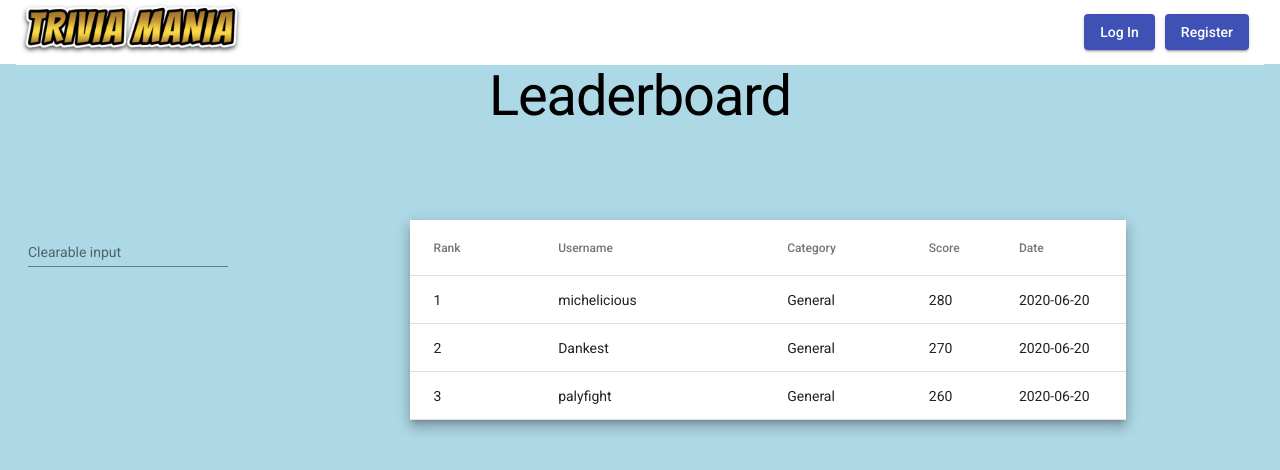
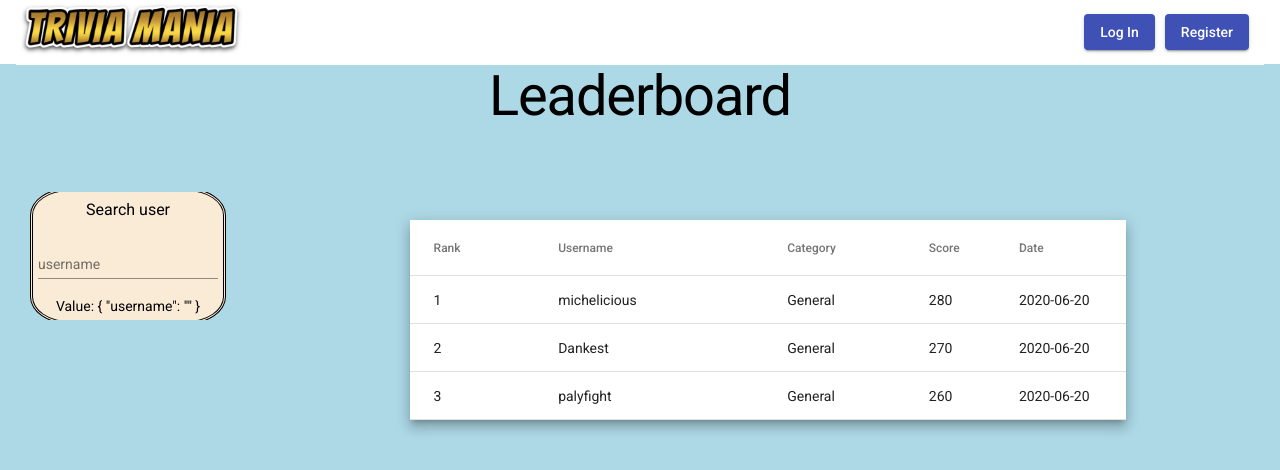
Before and after one commit to palyfight/trivia-mania, an Angular app: page /leaderboard-page in a window 1280 px wide. Shown: the top 470 px of the page. Built offline with nearby package versions, Linux system fonts and the light colour scheme; a small style sheet from the web is missing.

Commit message:
fixed search-user layout, added 'an' to register/login

```diff
--- a/src/app/Components/login/login.component.html
+++ b/src/app/Components/login/login.component.html
@@ -15,7 +15,7 @@
     </mat-slide-toggle>
 
     <div class="links">
-        <a [routerLink]="" (click)="openDialogRegistration()" class="full-width">I don't have account</a>
+        <a [routerLink]="" (click)="openDialogRegistration()" class="full-width">I don't have an account</a>
         <a [routerLink]="" (click)="openDialogForget()" class="full-width">Forgot my password</a>
     </div>
 
--- a/src/app/Components/registration/registration.component.html
+++ b/src/app/Components/registration/registration.component.html
@@ -21,7 +21,7 @@
     </mat-form-field>
 
     <div class="links">
-        <a [routerLink]="" (click)="openDialogLogin()" class="full-width">I already have account</a>
+        <a [routerLink]="" (click)="openDialogLogin()" class="full-width">I already have an account</a>
     </div>
 
     <div class="full-width flex register-btn">
--- a/src/app/Components/search-user/search-user.component.html
+++ b/src/app/Components/search-user/search-user.component.html
@@ -1,4 +1,17 @@
-<mat-form-field class="example-form-field">
-    <mat-label>Clearable input</mat-label>
-    <input matInput type="text">
-  </mat-form-field>
+<div class="div-search-user">
+    <h3>Search user</h3>
+    <form [formGroup]="searchForm">
+
+        <mat-form-field class="search-form-field">
+            <mat-label>username</mat-label>
+            <input matInput type="text" [(ngModel)]="value" formControlName="username">
+            <button mat-button *ngIf="value"
+            matSuffix mat-icon-button aria-label="Clear"
+            (click)="value=''">
+            <mat-icon>close</mat-icon>
+            </button>
+        </mat-form-field>
+
+        <br><br>Value: {{ searchForm.value | json }}
+    </form>
+</div>
--- a/src/app/Components/search-user/search-user.component.scss
+++ b/src/app/Components/search-user/search-user.component.scss
@@ -1,3 +1,21 @@
-.example-form-field {
-    width: 200px;
-  }
+.search-form-field {
+  width: 180px;
+  float: right;
+
+}
+
+div {
+    height: 100%;
+    width: 100%;
+    position: relative;
+    display: list-item;;
+    text-align: center;
+    list-style-type: none;
+}
+
+:host {
+    background-color: antiquewhite;
+    border-style: double;
+    border-radius: 20%;
+    padding: 5px;
+}
--- a/src/app/Components/search-user/search-user.component.ts
+++ b/src/app/Components/search-user/search-user.component.ts
@@ -1,4 +1,7 @@
-import { Component, OnInit } from '@angular/core';
+import { Component, OnInit, Input } from '@angular/core';
+import { NgModel } from '@angular/forms';
+import { FormsModule } from '@angular/forms'
+import { FormBuilder, FormGroup } from '@angular/forms';
 
 @Component({
   selector: 'app-search-user',
@@ -7,11 +10,17 @@ import { Component, OnInit } from '@angular/core';
 })
 export class SearchUserComponent implements OnInit {
 
-  value = 'Clear me';
+  searchForm: FormGroup;
+  value = "";
 
-  constructor() { }
+
+  constructor(private fb: FormBuilder) { }
 
   ngOnInit(): void {
+    this.searchForm = this.fb.group({
+      username: ''
+    });
+    this.searchForm.valueChanges.subscribe(console.log);
   }
 
 }
--- a/src/app/app.module.ts
+++ b/src/app/app.module.ts
@@ -17,6 +17,7 @@ import { UsersService } from './Services/users.service';
 import { QuestionsService } from './Services/questions.service';
 import { GameStartPageComponent } from './Components/game-start-page/game-start-page.component';
 import { SearchUserComponent } from './Components/search-user/search-user.component';
+import { FormsModule, ReactiveFormsModule } from '@angular/forms';
 
 const appRoutes: Routes = [
   {path: '', component : HomePageComponent},
@@ -39,7 +40,6 @@ const appRoutes: Routes = [
     NavComponent,
     GameStartPageComponent,
     SearchUserComponent,
-
   ],
   entryComponents: [RegistrationComponent, LoginComponent],
   imports: [
@@ -47,7 +47,9 @@ const appRoutes: Routes = [
     AppRoutingModule,
     RouterModule.forRoot(appRoutes),
     BrowserAnimationsModule,
-    MaterialModule
+    MaterialModule,
+    FormsModule,
+    ReactiveFormsModule
   ],
   providers: [UsersService, QuestionsService],
   bootstrap: [AppComponent]
```
Also changed, not shown: src/app/Material/material.module.ts (+9 -4 lines).
